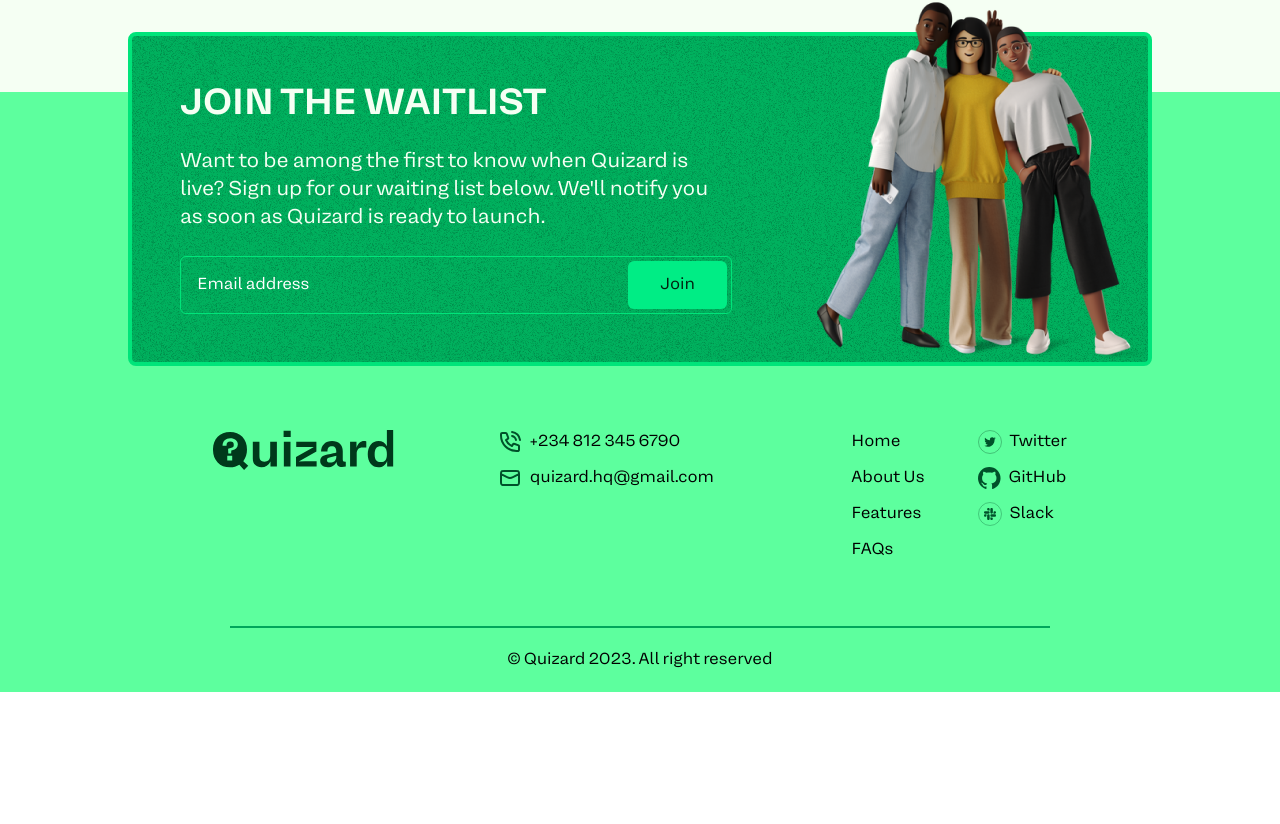
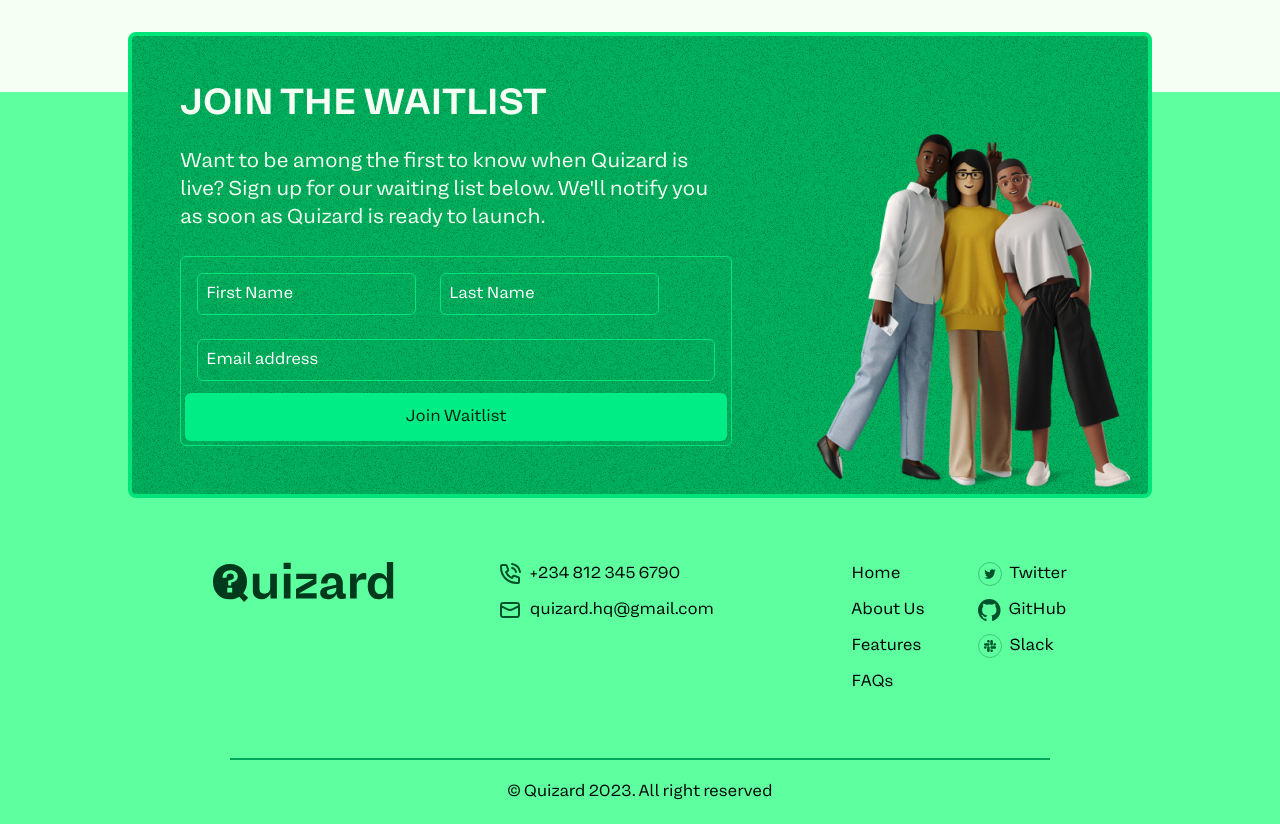
Before and after one commit to quizardhq/frontend, a Next.js app: page /careers/ui-ux-intern in a window 1280 px wide. Shown: the part 796-1620 px from the top of the page. Before the commit the page ends 1488 px from the top, so only its background shows below. Built offline with nearby package versions, Linux system fonts and the light colour scheme.

Commit message:
Added two input fields for first and last name to the waitlist form

```diff
--- a/components/ui/molecules/JoinWaitlist.tsx
+++ b/components/ui/molecules/JoinWaitlist.tsx
@@ -49,13 +49,35 @@ export function WaitlistForm({ accent, isLight }: WaitlistFormProps) {
 
   return (
     <form onSubmit={handleJoinWaitlist}>
-      <div className={`w-full flex border border-[${accent}] rounded-md p-1`}>
+      <div
+        className={`w-full flex flex-wrap border border-[${accent}] rounded-md p-1`}
+      >
+        <div className="flex flex-row">
+          <input
+            type="text"
+            name="first_name"
+            id="first_name"
+            placeholder="First Name"
+            className={`w-1/2 outline-none border border-[${accent}] p-2 bg-transparent rounded-md m-3 ${
+              isLight ? 'placeholder:text-white' : ''
+            }`}
+          />
+          <input
+            type="text"
+            name="last_name"
+            id="last_name"
+            placeholder="Last Name"
+            className={`w-1/2 outline-none border border-[${accent}] p-2 bg-transparent rounded-md m-3 ${
+              isLight ? 'placeholder:text-white' : ''
+            }`}
+          />
+        </div>
         <input
           type="email"
           name="waitlist_email"
           id="waitlist_email"
           placeholder="Email address"
-          className={`w-full outline-none bg-transparent rounded-md m-3 ${
+          className={`w-full outline-none border border-[${accent}] p-2 bg-transparent rounded-md m-3 ${
             isLight ? 'placeholder:text-white' : ''
           }`}
           autoComplete="off"
@@ -65,12 +87,12 @@ export function WaitlistForm({ accent, isLight }: WaitlistFormProps) {
         />
         <Button
           isSubmit={false}
-          className="primary-btn hover:bg-[#5DFF9E] duration-200 text-[#00210E]"
+          className="primary-btn hover:bg-[#5DFF9E] duration-200 text-[#00210E] w-full"
           onClick={handleJoinWaitlist}
           isLoading={submitting && waitlistState.status === 'loading'}
           isDisabled={submitting && waitlistState.status === 'loading'}
         >
-          Join
+          Join Waitlist
         </Button>
       </div>
 
```
